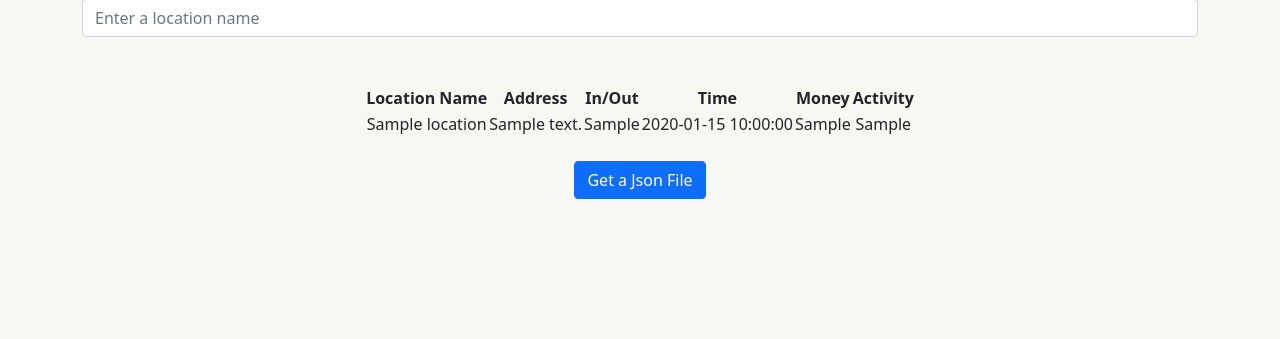
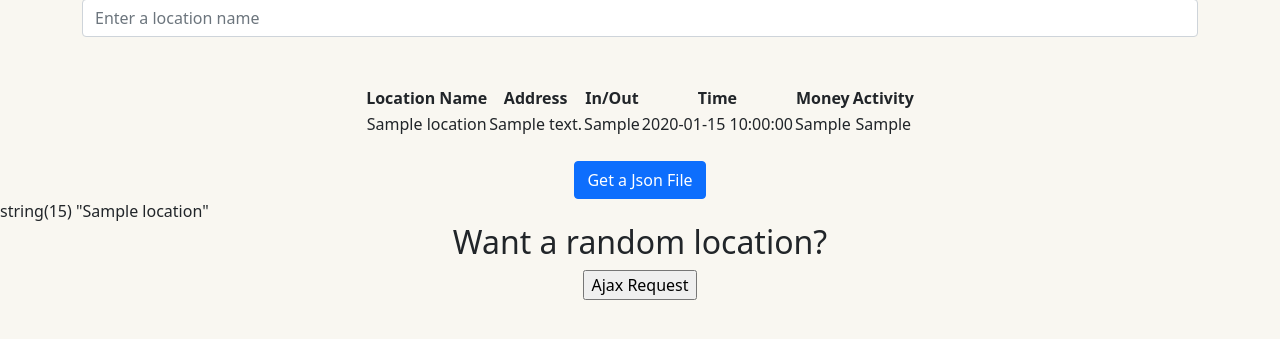
Before and after one commit to bryankim13/WebPLProject, a PHP site: page /locations.php in a window 1280 px wide. Shown: the part 281-620 px from the top of the page. Run offline with PHP 8.4, Linux system fonts and the light colour scheme; tables that the repository leaves empty or names only in its code hold one stand-in row (values such as "Sample post"); some libraries are stand-ins or nearby versions.

Commit message:
some changes

```diff
--- a/index.php
+++ b/index.php
@@ -25,6 +25,7 @@
       https://www.cloudways.com/blog/live-search-php-mysql-ajax/
       https://www.w3schools.com/jquery/ajax_ajax.asp
       https://api.jquery.com/jquery.ajax/
+      https://www.tutorialspoint.com/json/json_ajax_example.htm
     -->
     <!DOCTYPE html>
 <html lang="en">
--- a/locations.php
+++ b/locations.php
@@ -18,7 +18,7 @@
         <meta name="description" content="Providing potential photoshoot locations to users">
         <link href="https://cdn.jsdelivr.net/npm/bootstrap@5.1.1/dist/css/bootstrap.min.css" rel="stylesheet" integrity="sha384-F3w7mX95PdgyTmZZMECAngseQB83DfGTowi0iMjiWaeVhAn4FJkqJByhZMI3AhiU" crossorigin="anonymous">
         <script src="https://ajax.googleapis.com/ajax/libs/jquery/3.5.1/jquery.min.js"></script>
-        <script src="jquery.js"></script>
+        <script src="https://ajax.googleapis.com/ajax/libs/jquery/1.11.2/jquery.min.js"></script>
         <meta name="keywords" content="Photos, camera, location, suggestion, scenery">
         <link rel="stylesheet" href="styles/main.css">
         <link rel="stylesheet" href="styles/gallery.css">
@@ -103,7 +103,10 @@
             });
           });
         </script>
+
+
         <div class="center">
+
         <!-- this section uses an array with the fetch all command that will return an array of the query
         we want and using it within a foreach loop -->
         <?php
@@ -121,15 +124,46 @@
           echo "<tr><td><center>" . $row['name'] . "</center></td><td><center>" . $row['address'] . "</center></td><td><center>" . $row['indoor'] . "</center></td><td><center>" . $row['time'] . "</center></td><td><center>" . $row['money'] . "</center></td><td><center>" . $row['activity'] . "</center></td></tr><br>";
         }
         echo "</table>";
-        echo "<script type='text/javascript'>
-                console.log(data_list);
-              </script>";
         ?>
         </div>
         <br>
         <div class="center" style="text-align: center">
           <a href="json_maker.php" class="btn btn-primary">Get a Json File</a>
       </div>
+      <div class="center">
+
+      <?php
+        $rand_stmt = $mysqli->query("select * from location order by rand() limit 1");
+        $rand_entry = mysqli_fetch_all($rand_stmt, MYSQLI_ASSOC);
+        foreach ($rand_entry as $display) {
+          echo"<script type='text/javascript'>
+                var obj2 = JSON.stringify({ name: '" . $display['name'] . "', address: '" . $display['address'] . "', inout: '" . $display['indoor'] . "', time: '" . $display['time'] . "', money: '" . $display['money'] . "', activity: '" . $display['activity'] . "'});
+              </script>";
+          echo var_dump($display['name']);
+        }
+      ?>
+
+      <script>
+          $(document).ready(function() {
+            $('#rand_loc').click(function (){
+              $.ajax({
+                url: 'rand_query.php',
+                type: 'post',
+                data: {placeData: obj2},
+                success: function (data) {
+                  var name = JSON.parse(obj2);
+                  $('#places').append('Name: <b>' + name.name + '</b><br>Address: ' + name.address + '<br>In/Out: ' + name.inout + '<br>Time: ' + name.time + '<br>Money: ' + name.money + '<br>Activity: ' + name.activity + '<br>');
+                },
+                error: function (jqXhr, textStatus, errorMessage) {
+                  $('#places').append('Error: ' + errorMessage);
+                }
+              });
+            });
+          });
+        </script>
+      <h2 style='text-align: center'>Want a random location?</h2>
+      <div style='text-align: center'><input type='button' id='rand_loc' value="Ajax Request"/></div>
+      <p id='places' style='text-align: center'></p>
       <script src="https://cdn.jsdelivr.net/npm/bootstrap@5.0.2/dist/js/bootstrap.bundle.min.js" integrity="sha384-MrcW6ZMFYlzcLA8Nl+NtUVF0sA7MsXsP1UyJoMp4YLEuNSfAP+JcXn/tWtIaxVXM" crossorigin="anonymous"></script>
     </body>
 </html>
```
Also changed, not shown: rand_query.php (added, +14 -0 lines).
